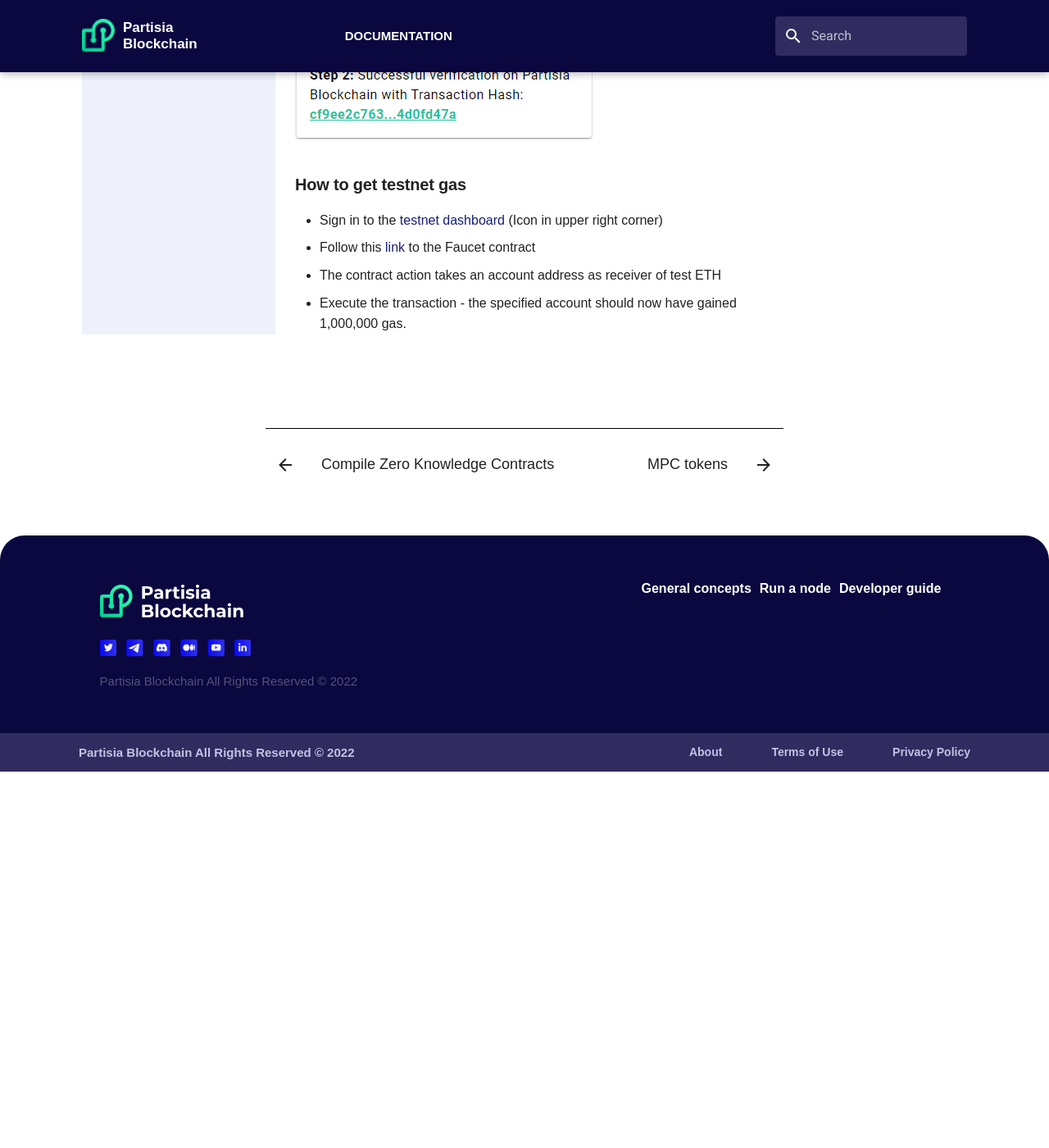
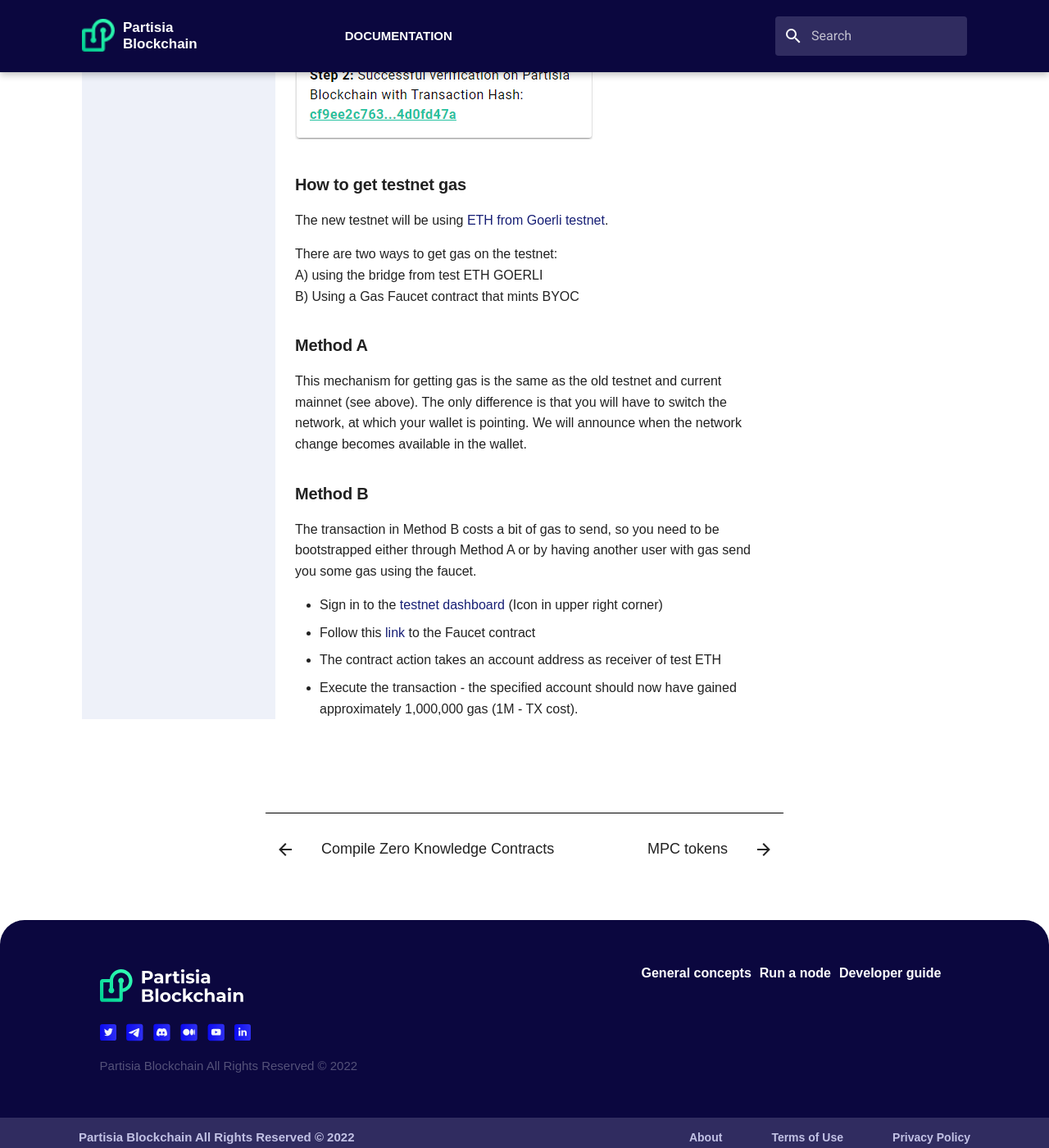
Before and after one commit to 0xSero/partisia-docs, an MkDocs documentation site: the page built from docs/byoc.md, in a window 1280 px wide and 1400 px high, scrolled down 1758 px. Shown: the whole window at 82% size. Built offline with MkDocs 1.6.1 and Material for MkDocs 9.7.7, drawn with Linux system fonts in a browser that asks for light colours; some web fonts are replaced; a script that is not in the unit is left out; before the commit the page ends 2699 px from its top, so only the background shows below that.

Commit message:
Testnet and ZK compillation and gas

```diff
--- a/docs/byoc.md
+++ b/docs/byoc.md
@@ -38,7 +38,20 @@
 
 ### How to get testnet gas
 
+The new testnet will be using [ETH from Goerli testnet](https://goerli.etherscan.io/address/0x4818370f9d55fb34de93e200076533696c4531f3).
+
+There are two ways to get gas on the testnet:
+A) using the bridge from test ETH GOERLI
+B) Using a Gas Faucet contract that mints BYOC
+
+### Method A
+This mechanism for getting gas is the same as the old testnet and current mainnet (see above). The only difference is that you will have to switch the network, at which your wallet is pointing. We will announce when the network change becomes available in the wallet.
+
+### Method B
+
+The transaction in Method B costs a bit of gas to send, so you need to be bootstrapped either through Method A or by having another user with gas send you some gas using the faucet.
+
 - Sign in to the [testnet dashboard](https://testnet.partisiablockchain.com/) (Icon in upper right corner)
-- Follow this [link](https://testnet.partisiablockchain.com/info/contract/022827d1273e512ed4746758c250bc554003e86f46) to the Faucet contract
+- Follow this [link](https://testnet.partisiablockchain.com/info/contract/02d7c791bd9dd31a4a1a9fdaa99df7cc8414fd333e) to the Faucet contract
 - The contract action takes an account address as receiver of test ETH
-- Execute the transaction - the specified account should now have gained 1,000,000 gas.
+- Execute the transaction - the specified account should now have gained approximately 1,000,000 gas (1M - TX cost).
```
